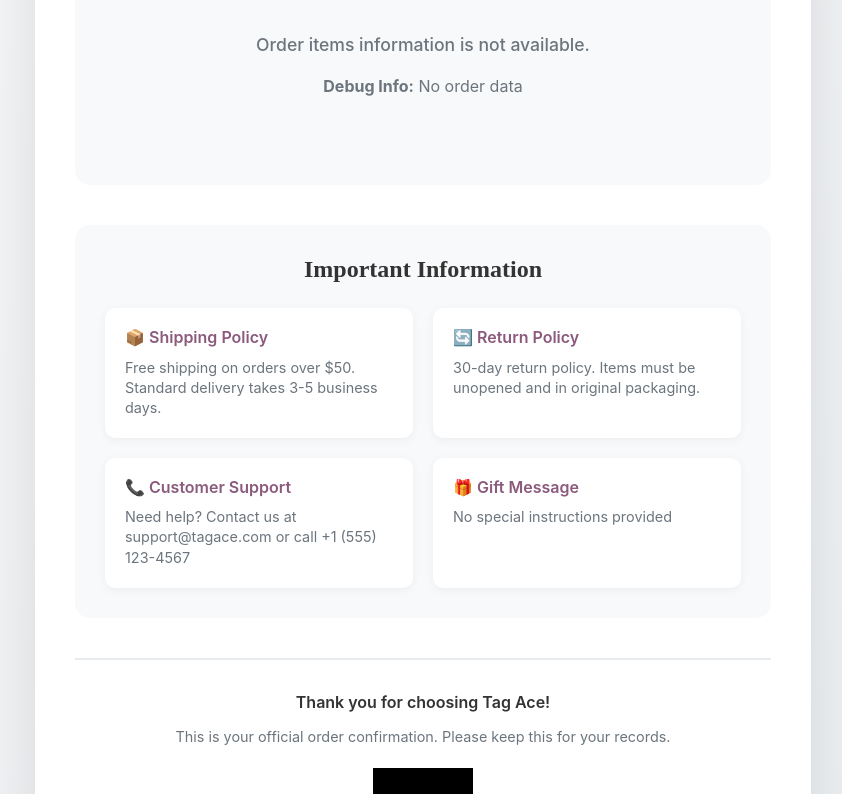
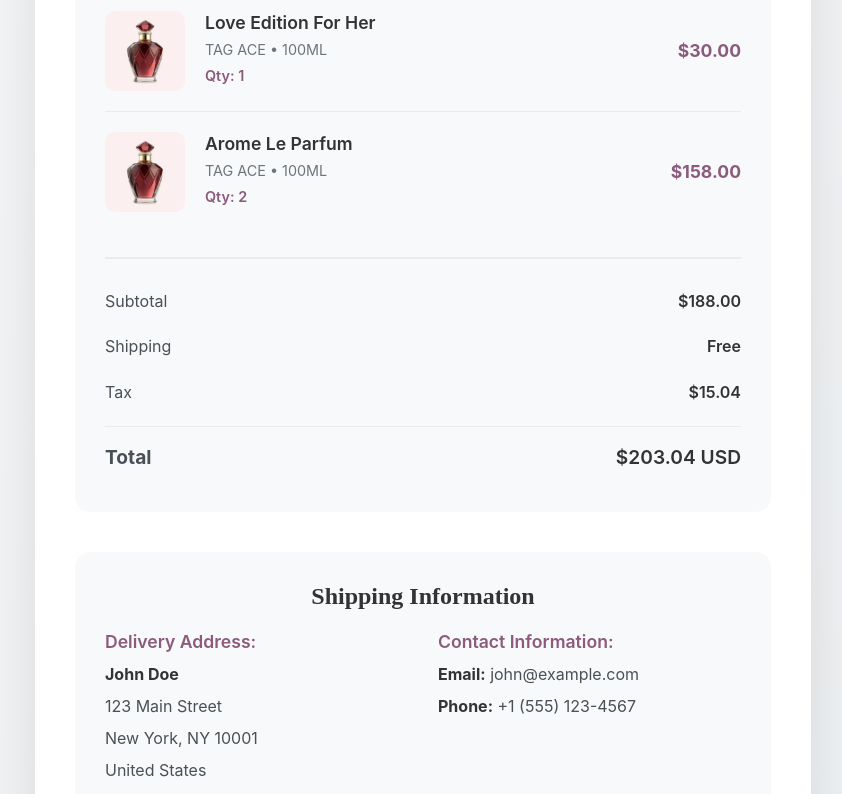
Before and after one commit to hassan-tech03/tag-ace, a Next.js app: page /order-confirmation in a window 1280 px wide. Shown: the part 1340-2134 px from the top of the page, without its empty margins (217-1059 px from the left). Built offline with nearby package versions, Linux system fonts and the light colour scheme.

Commit message:
update order confirmation page

```diff
--- a/src/app/order-confirmation/page.js
+++ b/src/app/order-confirmation/page.js
@@ -34,8 +34,45 @@ export default function OrderConfirmation() {
       sessionStorage.removeItem('lastOrder');
     } else {
       console.log('No order data found in sessionStorage'); // Debug log
-      // Fallback if no order data found
-      setOrderNumber(`AR${Math.floor(Math.random() * 100000)}`);
+      // Fallback if no order data found - create sample data for testing
+      const sampleOrderData = {
+        orderNumber: `AR${Math.floor(Math.random() * 100000)}`,
+        items: [
+          {
+            id: 1,
+            name: "Love Edition For Her",
+            price: 30.00,
+            quantity: 1,
+            image: "https://images.unsplash.com/photo-1541643600914-78b084683601?w=400&h=400&fit=crop"
+          },
+          {
+            id: 2,
+            name: "Arome Le Parfum",
+            price: 79.00,
+            quantity: 2,
+            image: "https://images.unsplash.com/photo-1588405748880-12d1d2a59d75?w=400&h=400&fit=crop"
+          }
+        ],
+        customerInfo: {
+          firstName: "John",
+          lastName: "Doe",
+          email: "john@example.com",
+          phone: "+1 (555) 123-4567",
+          address: "123 Main Street",
+          city: "New York",
+          state: "NY",
+          zipCode: "10001",
+          country: "United States"
+        },
+        paymentMethod: 'Sample Order',
+        subtotal: 188.00,
+        shipping: 0,
+        tax: 15.04,
+        total: 203.04,
+        orderDate: new Date().toISOString()
+      };
+      setOrderData(sampleOrderData);
+      setOrderNumber(sampleOrderData.orderNumber);
     }
   }, [clearCart]);
 
@@ -203,7 +240,6 @@ export default function OrderConfirmation() {
               <h3>📦 Order Summary</h3>
               <div className="no-items-message">
                 <p>Order items information is not available.</p>
-                <p><strong>Debug Info:</strong> {orderData ? `Order data exists, items: ${orderData.items ? orderData.items.length : 'undefined'}` : 'No order data'}</p>
                 {orderData && (
                   <div className="receipt-totals">
                     <div className="total-row total-final">
```
